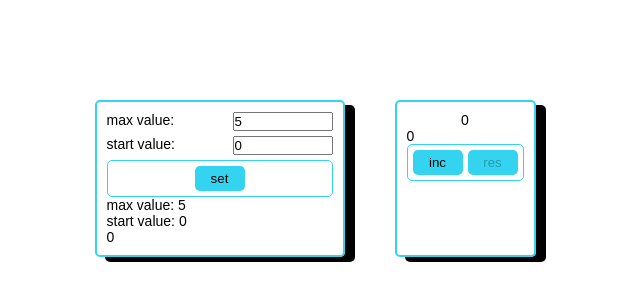
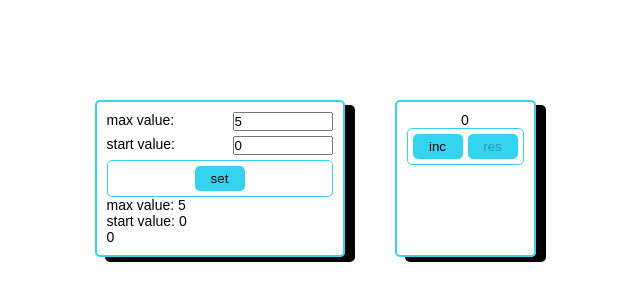
Before and after one commit to FilippSM/counter-sprint-one, a React (Create React App) app: page / in a window 1280 px wide. Shown: the part 222-522 px from the top of the page, without its empty margins (300-940 px from the left). Built offline with nearby package versions, Linux system fonts and the light colour scheme.

Commit message:
add working counter min and max

```diff
--- a/src/App.tsx
+++ b/src/App.tsx
@@ -10,6 +10,10 @@ function App() {
   const [minValue, setMinValue] = useState(minStartValue);
   const [count, setCount] = useState(minValue);
 
+
+
+
+
   const getNumbers = (maxValue: number, minValue: number) => {
     setMaxValue(maxValue)
     setMinValue(minValue)
@@ -17,7 +21,7 @@ function App() {
   }
 
 
-  const [message, setMessage] = useState<string>(minValue.toString()); // Начальное значение равно countMin
+  const [message, setMessage] = useState<string | number>(minValue); // Начальное значение равно countMin
 
     // useEffect для отслеживания изменений countMax и countMin
  /*    useEffect(() => {
--- a/src/component/Tablo.tsx
+++ b/src/component/Tablo.tsx
@@ -3,12 +3,12 @@ import styles from './styles.module.css';
 type TabloPropsType = {
     currentCount: number
     maxCount: number
-    message: string
+    message: string | number
 };
 
 
 export const Tablo = (props: TabloPropsType) => {
-
+    console.log(typeof(props.message))
 
     return (
         <>
@@ -16,10 +16,10 @@ export const Tablo = (props: TabloPropsType) => {
                 style={{ textAlign: 'center', width: '100%' }}
                 className={props.currentCount >= props.maxCount ? styles.disabled : ""}
             >
-                {props.currentCount}
+             {/*    {props.currentCount} */}
+             { typeof(props.message) === "string" ? props.message : props.currentCount}
+
             </div>
-            <div>{ props.message}</div>
         </>
-
     )
 }
--- a/src/sections/counter/Counter.tsx
+++ b/src/sections/counter/Counter.tsx
@@ -8,7 +8,7 @@ type CounterType = {
     maxValue: number
     count: number
     setCount: React.Dispatch<React.SetStateAction<number>>
-    message: string
+    message: string | number
 }
 
 
--- a/src/sections/setCounter/SetCounter.tsx
+++ b/src/sections/setCounter/SetCounter.tsx
@@ -1,19 +1,30 @@
-import { useState } from "react";
+import { useEffect, useState } from "react";
 import styles from './styles.module.css';
 import { Button } from "../../component/Button";
 
 type SetCounterType = {
     getNumbers: (maxValue: number, minValue: number) => void;
-    message: string;
-    setMessage: React.Dispatch<React.SetStateAction<string>>;
+    message: string | number;
+    setMessage: React.Dispatch<React.SetStateAction<string | number>>;
 };
 
 export const SetCounter = (props: SetCounterType) => {
     const maxValue = 5; // Начальное значение
     const minValue = 0;  // Начальное значение
 
+   /*  const [countMax, setCountMax] = useState<number>(maxValue);
+    const [countMin, setCountMin] = useState<number>(minValue); */
+
     const [countMax, setCountMax] = useState<number>(maxValue);
     const [countMin, setCountMin] = useState<number>(minValue);
+
+   /*  useEffect(() => {
+        localStorage.setItem('counterValue', JSON.stringify(countMax))
+    }, [countMax])
+
+    useEffect(() => {
+        localStorage.setItem('counterValue', JSON.stringify(countMin))
+    }, [countMin]) */
 
     // Обновляем сообщение при изменении значений
     const handleMaxChange = (value: number) => {
@@ -28,7 +39,7 @@ export const SetCounter = (props: SetCounterType) => {
 
     const setNumbers = () => {
         props.getNumbers(countMax, countMin);
-        props.setMessage(countMin.toString()); // Устанавливаем сообщение на текущее значение countMin при нажатии
+        props.setMessage(countMin); // Устанавливаем сообщение на текущее значение countMin при нажатии
     };
 
     return (
```
